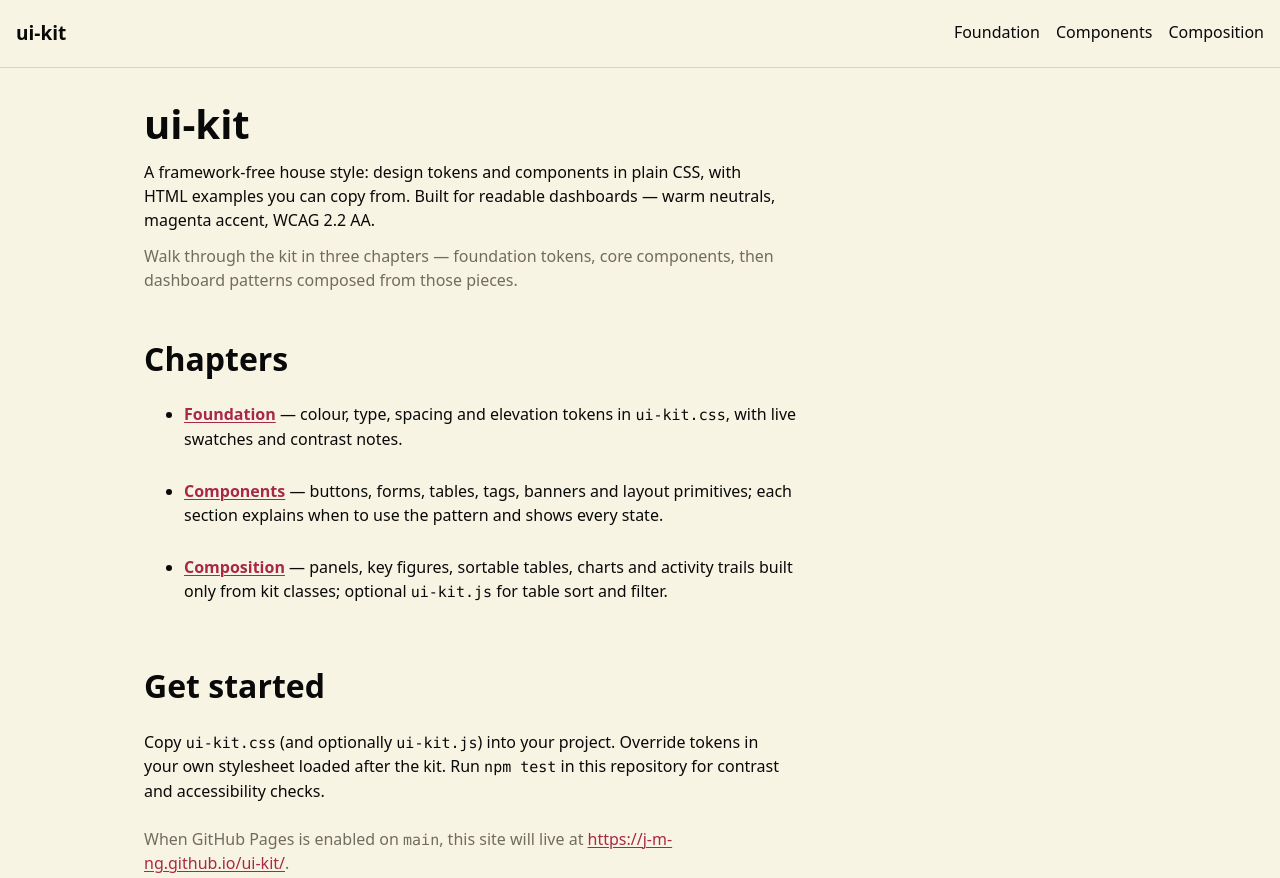
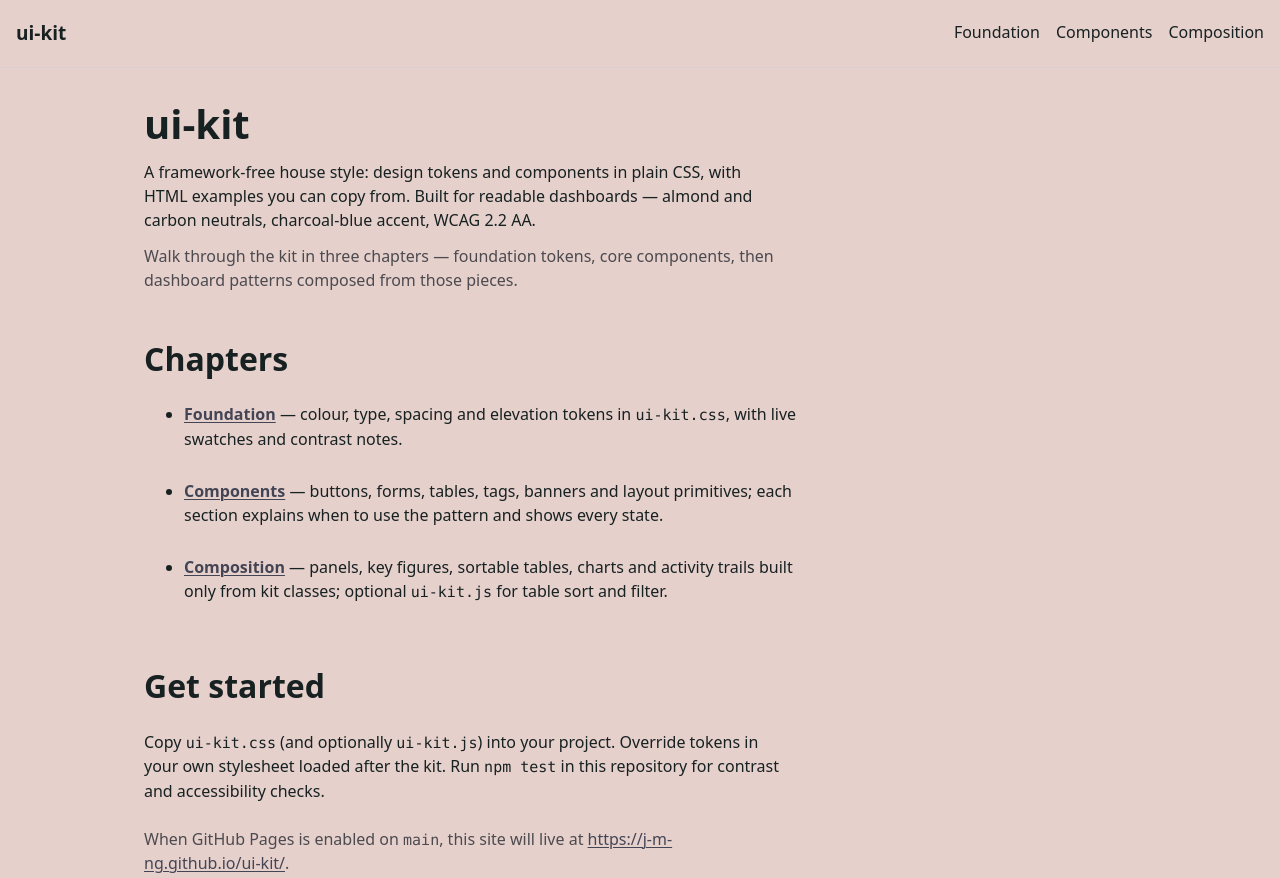
Before and after one commit to J-M-NG/ui-kit, a website: page index.html in a window 1280 px wide. Shown: the top 878 px of the page. Drawn offline with Linux system fonts and the light colour scheme.

Commit message:
ui-kit: carbon–almond palette (v2)
Co-authored-by: Matt N. <J-M-NG@users.noreply.github.com>

```diff
--- a/index.html
+++ b/index.html
@@ -26,7 +26,7 @@
   <main id="main" class="jm-container jm-stack jm-stack--loose">
     <div class="jm-stack jm-stack--tight">
       <h1>ui-kit</h1>
-      <p>A framework-free house style: design tokens and components in plain CSS, with HTML examples you can copy from. Built for readable dashboards — warm neutrals, magenta accent, WCAG 2.2 AA.</p>
+      <p>A framework-free house style: design tokens and components in plain CSS, with HTML examples you can copy from. Built for readable dashboards — almond and carbon neutrals, charcoal-blue accent, WCAG 2.2 AA.</p>
       <p class="jm-secondary-text">Walk through the kit in three chapters — foundation tokens, core components, then dashboard patterns composed from those pieces.</p>
     </div>
 
--- a/ui-kit.css
+++ b/ui-kit.css
@@ -15,7 +15,7 @@
  *
  * Token names use British spelling ("colour"). Use the semantic tokens
  * (--jm-colour-text, --jm-colour-accent, ...) in components and projects;
- * the palette tokens (--jm-graphite-600, ...) exist only to define them.
+ * the palette tokens (--jm-carbon-500, ...) exist only to define them.
  */
 
 @layer jm.tokens, jm.base, jm.components, jm.utilities;
@@ -23,67 +23,71 @@
 @layer jm.tokens {
   /* ------------------------------------------------------------------
      Palette (theme independent). Do not use directly in components.
-     Mapping (Matt-approved refresh): graphite + dim_grey + ivory_mist for
-     neutrals; magenta_bloom for accent, links and focus; coral_glow for
-     warnings. Semantic tokens use darker magenta steps on light surfaces
-     where bloom-500 (#e5446d) sits below 4.5:1 on ivory — bloom-500 stays
-     the palette default and works on dark chrome and dark-theme accent.
-     Success and error keep distinct green/red for scanability.
+     Carbon–almond v2 (Matt, Nov 2026). Five families from Coolors anchors:
+     carbon-black, charcoal-blue, rosy-granite, lilac-ash, almond-silk;
+     100–900 steps interpolated from each anchor. Semantic tokens pick steps
+     for WCAG 2.2 AA (e.g. rosy-granite-500 is too light on almond for body).
+     Success/error stay green/red; warnings use warm steps, not charcoal-blue.
      ------------------------------------------------------------------ */
   :root {
-    --jm-ivory-0: #ffffff;
+    --jm-surface-0: #ffffff;
 
-    --jm-graphite-100: #090909;
-    --jm-graphite-200: #111211;
-    --jm-graphite-300: #1a1a1a;
-    --jm-graphite-400: #222322;
-    --jm-graphite-500: #2a2b2a;
-    --jm-graphite-600: #555755;
-    --jm-graphite-700: #7f817f;
-    --jm-graphite-800: #a9aba9;
-    --jm-graphite-900: #d4d5d4;
+    --jm-carbon-100: #000000;
+    --jm-carbon-200: #050808;
+    --jm-carbon-300: #0b1010;
+    --jm-carbon-400: #111818;
+    --jm-carbon-500: #172121;
+    --jm-carbon-600: #333f3f;
+    --jm-carbon-700: #505d5d;
+    --jm-carbon-800: #6d7b7b;
+    --jm-carbon-900: #8a9a9a;
 
-    --jm-dim-grey-100: #16140f;
-    --jm-dim-grey-200: #2c2a23;
-    --jm-dim-grey-300: #423f36;
-    --jm-dim-grey-400: #58544a;
-    --jm-dim-grey-500: #706c61;
-    --jm-dim-grey-600: #8d887d;
-    --jm-dim-grey-700: #a9a598;
-    --jm-dim-grey-800: #c6c1b4;
-    --jm-dim-grey-900: #e2ddd1;
+    --jm-charcoal-blue-100: #0a0a0f;
+    --jm-charcoal-blue-200: #181820;
+    --jm-charcoal-blue-300: #272731;
+    --jm-charcoal-blue-400: #353642;
+    --jm-charcoal-blue-500: #444554;
+    --jm-charcoal-blue-600: #595a69;
+    --jm-charcoal-blue-700: #6f6f7f;
+    --jm-charcoal-blue-800: #848495;
+    --jm-charcoal-blue-900: #9a9aab;
 
-    --jm-ivory-mist-100: #1a1812;
-    --jm-ivory-mist-200: #2f2c22;
-    --jm-ivory-mist-300: #4a4533;
-    --jm-ivory-mist-400: #7a7256;
-    --jm-ivory-mist-500: #f8f4e3;
-    --jm-ivory-mist-600: #f9f6e8;
-    --jm-ivory-mist-700: #fbf8ee;
-    --jm-ivory-mist-800: #fdfbf5;
-    --jm-ivory-mist-900: #fffef9;
+    --jm-rosy-granite-100: #1a191c;
+    --jm-rosy-granite-200: #333135;
+    --jm-rosy-granite-300: #4c4a4f;
+    --jm-rosy-granite-400: #656268;
+    --jm-rosy-granite-500: #7f7b82;
+    --jm-rosy-granite-600: #949097;
+    --jm-rosy-granite-700: #a9a5ac;
+    --jm-rosy-granite-800: #bebac1;
+    --jm-rosy-granite-900: #d4cfd6;
 
-    --jm-magenta-bloom-100: #2d0a14;
-    --jm-magenta-bloom-200: #5a1429;
-    --jm-magenta-bloom-300: #871e3d;
-    --jm-magenta-bloom-350: #ef88a1;
-    --jm-magenta-bloom-400: #a82a4e;
-    --jm-magenta-bloom-450: #ea6687;
-    --jm-magenta-bloom-500: #e5446d;
-    --jm-magenta-bloom-600: #c9355c;
-    --jm-magenta-bloom-700: #a82848;
-    --jm-magenta-bloom-800: #8a2038;
-    --jm-magenta-bloom-900: #f9d4de;
+    --jm-lilac-ash-100: #2a2528;
+    --jm-lilac-ash-200: #4f464b;
+    --jm-lilac-ash-300: #74686e;
+    --jm-lilac-ash-400: #998a91;
+    --jm-lilac-ash-500: #bfacb5;
+    --jm-lilac-ash-600: #ccbcc4;
+    --jm-lilac-ash-700: #dacdd3;
+    --jm-lilac-ash-800: #e7dde2;
+    --jm-lilac-ash-900: #f5eef1;
 
-    --jm-coral-glow-100: #1a0a05;
-    --jm-coral-glow-200: #35140a;
-    --jm-coral-glow-300: #4f1e0f;
-    --jm-coral-glow-400: #99401f;
-    --jm-coral-glow-500: #ff8966;
-    --jm-coral-glow-600: #c35520;
-    --jm-coral-glow-700: #9a4419;
-    --jm-coral-glow-800: #ffd1ba;
-    --jm-coral-glow-900: #ffe9d6;
+    --jm-almond-silk-100: #2a2220;
+    --jm-almond-silk-200: #584d4b;
+    --jm-almond-silk-300: #877976;
+    --jm-almond-silk-400: #b6a4a1;
+    --jm-almond-silk-500: #e5d0cc;
+    --jm-almond-silk-600: #ebdad7;
+    --jm-almond-silk-700: #f2e5e2;
+    --jm-almond-silk-800: #f8efed;
+    --jm-almond-silk-900: #fffaf9;
+
+    /* Warnings: warm browns so they never read as charcoal-blue accent. */
+    --jm-warm-50: #f8efe6;
+    --jm-warm-600: #8f6035;
+    --jm-warm-700: #704b29;
+    --jm-warm-100: #2a1c10;
+    --jm-warm-900: #f5e8d9;
 
     --jm-green-50: #eaf6ee;
     --jm-green-300: #6cc08a;
@@ -184,68 +188,68 @@
   :root {
     color-scheme: light;
 
-    --jm-colour-background: var(--jm-ivory-mist-500);
-    --jm-colour-surface: var(--jm-ivory-mist-800);
-    --jm-colour-surface-sunken: var(--jm-ivory-mist-700);
+    --jm-colour-background: var(--jm-almond-silk-500);
+    --jm-colour-surface: var(--jm-almond-silk-800);
+    --jm-colour-surface-sunken: var(--jm-almond-silk-700);
 
-    --jm-colour-text: var(--jm-graphite-100);
-    --jm-colour-text-secondary: var(--jm-dim-grey-500);
+    --jm-colour-text: var(--jm-carbon-500);
+    --jm-colour-text-secondary: var(--jm-rosy-granite-300);
 
-    --jm-colour-border: var(--jm-graphite-900); /* decorative dividers only */
-    --jm-colour-border-strong: var(--jm-dim-grey-400); /* form controls: 3:1 */
+    --jm-colour-border: var(--jm-lilac-ash-700); /* decorative dividers only */
+    --jm-colour-border-strong: var(--jm-charcoal-blue-500); /* form controls: 3:1 */
 
-    --jm-colour-accent: var(--jm-magenta-bloom-700);
-    --jm-colour-accent-hover: var(--jm-magenta-bloom-800);
-    --jm-colour-accent-subtle: var(--jm-magenta-bloom-900);
-    --jm-colour-on-accent: var(--jm-ivory-0);
+    --jm-colour-accent: var(--jm-charcoal-blue-500);
+    --jm-colour-accent-hover: var(--jm-charcoal-blue-400);
+    --jm-colour-accent-subtle: var(--jm-lilac-ash-900);
+    --jm-colour-on-accent: var(--jm-surface-0);
 
-    --jm-colour-link: var(--jm-magenta-bloom-700);
-    --jm-colour-link-hover: var(--jm-magenta-bloom-800);
-    --jm-colour-link-visited: var(--jm-dim-grey-500);
+    --jm-colour-link: var(--jm-charcoal-blue-500);
+    --jm-colour-link-hover: var(--jm-charcoal-blue-300);
+    --jm-colour-link-visited: var(--jm-rosy-granite-300);
 
-    --jm-colour-focus: var(--jm-magenta-bloom-400);
+    --jm-colour-focus: var(--jm-carbon-500);
 
     --jm-colour-success: var(--jm-green-600);
     --jm-colour-success-text: var(--jm-green-700);
     --jm-colour-success-background: var(--jm-green-50);
 
-    --jm-colour-warning: var(--jm-coral-glow-600);
-    --jm-colour-warning-text: var(--jm-coral-glow-700);
-    --jm-colour-warning-background: var(--jm-coral-glow-900);
+    --jm-colour-warning: var(--jm-warm-600);
+    --jm-colour-warning-text: var(--jm-warm-700);
+    --jm-colour-warning-background: var(--jm-warm-900);
 
     --jm-colour-error: var(--jm-red-600);
     --jm-colour-error-text: var(--jm-red-700);
     --jm-colour-error-background: var(--jm-red-50);
 
-    --jm-colour-info: var(--jm-dim-grey-500);
-    --jm-colour-info-text: var(--jm-graphite-100);
-    --jm-colour-info-background: var(--jm-graphite-900);
+    --jm-colour-info: var(--jm-rosy-granite-400);
+    --jm-colour-info-text: var(--jm-carbon-500);
+    --jm-colour-info-background: var(--jm-lilac-ash-900);
 
     /* Chart series, in fixed order: always use 1, 2, 3 ... so one colour keeps one meaning.
        Five or fewer series; grey for "other". Label series directly; never rely on colour alone. */
-    --jm-colour-chart-1: var(--jm-magenta-bloom-700);
-    --jm-colour-chart-2: var(--jm-coral-glow-700);
-    --jm-colour-chart-3: var(--jm-dim-grey-500);
+    --jm-colour-chart-1: var(--jm-charcoal-blue-500);
+    --jm-colour-chart-2: var(--jm-warm-700);
+    --jm-colour-chart-3: var(--jm-rosy-granite-300);
     --jm-colour-chart-4: var(--jm-green-700);
     --jm-colour-chart-5: var(--jm-red-700);
-    --jm-colour-chart-other: var(--jm-graphite-600);
+    --jm-colour-chart-other: var(--jm-charcoal-blue-600);
 
     /* Sequential scale for heat cells and ranked values: five steps with the matching text colour.
        Light theme: darkest = largest. Dark theme: lightest = largest. Always print the value in the cell. */
-    --jm-colour-heat-1: var(--jm-magenta-bloom-900);
-    --jm-colour-heat-2: var(--jm-magenta-bloom-600);
-    --jm-colour-heat-3: var(--jm-magenta-bloom-500);
-    --jm-colour-heat-4: var(--jm-magenta-bloom-400);
-    --jm-colour-heat-5: var(--jm-magenta-bloom-300);
-    --jm-colour-heat-text-1: var(--jm-graphite-100);
-    --jm-colour-heat-text-2: var(--jm-ivory-0);
-    --jm-colour-heat-text-3: var(--jm-graphite-100);
-    --jm-colour-heat-text-4: var(--jm-ivory-0);
-    --jm-colour-heat-text-5: var(--jm-ivory-0);
+    --jm-colour-heat-1: var(--jm-lilac-ash-900);
+    --jm-colour-heat-2: var(--jm-lilac-ash-600);
+    --jm-colour-heat-3: var(--jm-lilac-ash-400);
+    --jm-colour-heat-4: var(--jm-charcoal-blue-500);
+    --jm-colour-heat-5: var(--jm-charcoal-blue-300);
+    --jm-colour-heat-text-1: var(--jm-carbon-500);
+    --jm-colour-heat-text-2: var(--jm-carbon-500);
+    --jm-colour-heat-text-3: var(--jm-carbon-500);
+    --jm-colour-heat-text-4: var(--jm-surface-0);
+    --jm-colour-heat-text-5: var(--jm-surface-0);
 
-    --jm-shadow-sm: 0 1px 2px rgb(9 9 9 / 0.05);
-    --jm-shadow-md: 0 2px 4px rgb(9 9 9 / 0.06);
-    --jm-shadow-lg: 0 6px 16px rgb(9 9 9 / 0.08);
+    --jm-shadow-sm: 0 1px 2px rgb(23 33 33 / 0.06);
+    --jm-shadow-md: 0 2px 4px rgb(23 33 33 / 0.08);
+    --jm-shadow-lg: 0 6px 16px rgb(23 33 33 / 0.10);
   }
 
   /* ------------------------------------------------------------------
@@ -256,60 +260,60 @@
     :root:not([data-theme="light"]) {
       color-scheme: dark;
 
-      --jm-colour-background: var(--jm-graphite-100);
-      --jm-colour-surface: var(--jm-graphite-200);
-      --jm-colour-surface-sunken: var(--jm-graphite-300);
+      --jm-colour-background: var(--jm-carbon-500);
+      --jm-colour-surface: var(--jm-carbon-400);
+      --jm-colour-surface-sunken: var(--jm-carbon-300);
 
-      --jm-colour-text: var(--jm-ivory-mist-500);
-      --jm-colour-text-secondary: var(--jm-graphite-800);
+      --jm-colour-text: var(--jm-almond-silk-500);
+      --jm-colour-text-secondary: var(--jm-lilac-ash-500);
 
-      --jm-colour-border: var(--jm-graphite-400);
-      --jm-colour-border-strong: var(--jm-graphite-700);
+      --jm-colour-border: var(--jm-carbon-700);
+      --jm-colour-border-strong: var(--jm-charcoal-blue-700);
 
-      --jm-colour-accent: var(--jm-magenta-bloom-500);
-      --jm-colour-accent-hover: var(--jm-magenta-bloom-450);
-      --jm-colour-accent-subtle: var(--jm-magenta-bloom-100);
-      --jm-colour-on-accent: var(--jm-graphite-100);
+      --jm-colour-accent: var(--jm-lilac-ash-500);
+      --jm-colour-accent-hover: var(--jm-almond-silk-600);
+      --jm-colour-accent-subtle: var(--jm-lilac-ash-200);
+      --jm-colour-on-accent: var(--jm-carbon-500);
 
-      --jm-colour-link: var(--jm-magenta-bloom-450);
-      --jm-colour-link-hover: var(--jm-magenta-bloom-350);
-      --jm-colour-link-visited: var(--jm-graphite-800);
+      --jm-colour-link: var(--jm-almond-silk-600);
+      --jm-colour-link-hover: var(--jm-lilac-ash-600);
+      --jm-colour-link-visited: var(--jm-rosy-granite-700);
 
-      --jm-colour-focus: var(--jm-magenta-bloom-350);
+      --jm-colour-focus: var(--jm-lilac-ash-500);
 
       --jm-colour-success: var(--jm-green-300);
       --jm-colour-success-text: var(--jm-green-300);
       --jm-colour-success-background: var(--jm-green-950);
 
-      --jm-colour-warning: var(--jm-coral-glow-500);
-      --jm-colour-warning-text: var(--jm-coral-glow-800);
-      --jm-colour-warning-background: var(--jm-coral-glow-100);
+      --jm-colour-warning: var(--jm-warm-900);
+      --jm-colour-warning-text: var(--jm-warm-900);
+      --jm-colour-warning-background: var(--jm-warm-100);
 
       --jm-colour-error: var(--jm-red-300);
       --jm-colour-error-text: var(--jm-red-300);
       --jm-colour-error-background: var(--jm-red-950);
 
-      --jm-colour-info: var(--jm-graphite-800);
-      --jm-colour-info-text: var(--jm-ivory-mist-500);
-      --jm-colour-info-background: var(--jm-graphite-300);
+      --jm-colour-info: var(--jm-rosy-granite-700);
+      --jm-colour-info-text: var(--jm-almond-silk-500);
+      --jm-colour-info-background: var(--jm-carbon-300);
 
-      --jm-colour-chart-1: var(--jm-magenta-bloom-450);
-      --jm-colour-chart-2: var(--jm-coral-glow-500);
-      --jm-colour-chart-3: var(--jm-dim-grey-700);
+      --jm-colour-chart-1: var(--jm-lilac-ash-500);
+      --jm-colour-chart-2: var(--jm-warm-900);
+      --jm-colour-chart-3: var(--jm-rosy-granite-600);
       --jm-colour-chart-4: var(--jm-green-300);
       --jm-colour-chart-5: var(--jm-red-300);
-      --jm-colour-chart-other: var(--jm-graphite-700);
+      --jm-colour-chart-other: var(--jm-charcoal-blue-700);
 
-      --jm-colour-heat-1: var(--jm-magenta-bloom-100);
-      --jm-colour-heat-2: var(--jm-magenta-bloom-300);
-      --jm-colour-heat-3: var(--jm-magenta-bloom-400);
-      --jm-colour-heat-4: var(--jm-magenta-bloom-450);
-      --jm-colour-heat-5: var(--jm-magenta-bloom-350);
-      --jm-colour-heat-text-1: var(--jm-ivory-mist-500);
-      --jm-colour-heat-text-2: var(--jm-ivory-mist-500);
-      --jm-colour-heat-text-3: var(--jm-ivory-0);
-      --jm-colour-heat-text-4: var(--jm-graphite-100);
-      --jm-colour-heat-text-5: var(--jm-graphite-100);
+      --jm-colour-heat-1: var(--jm-carbon-300);
+      --jm-colour-heat-2: var(--jm-charcoal-blue-400);
+      --jm-colour-heat-3: var(--jm-charcoal-blue-600);
+      --jm-colour-heat-4: var(--jm-lilac-ash-500);
+      --jm-colour-heat-5: var(--jm-almond-silk-500);
+      --jm-colour-heat-text-1: var(--jm-almond-silk-500);
+      --jm-colour-heat-text-2: var(--jm-almond-silk-500);
+      --jm-colour-heat-text-3: var(--jm-almond-silk-500);
+      --jm-colour-heat-text-4: var(--jm-carbon-500);
+      --jm-colour-heat-text-5: var(--jm-carbon-500);
 
       --jm-shadow-sm: 0 1px 2px rgb(0 0 0 / 0.35);
       --jm-shadow-md: 0 2px 4px rgb(0 0 0 / 0.40);
@@ -320,60 +324,60 @@
   :root[data-theme="dark"] {
     color-scheme: dark;
 
-    --jm-colour-background: var(--jm-graphite-100);
-    --jm-colour-surface: var(--jm-graphite-200);
-    --jm-colour-surface-sunken: var(--jm-graphite-300);
+    --jm-colour-background: var(--jm-carbon-500);
+    --jm-colour-surface: var(--jm-carbon-400);
+    --jm-colour-surface-sunken: var(--jm-carbon-300);
 
-    --jm-colour-text: var(--jm-ivory-mist-500);
-    --jm-colour-text-secondary: var(--jm-graphite-800);
+    --jm-colour-text: var(--jm-almond-silk-500);
+    --jm-colour-text-secondary: var(--jm-lilac-ash-500);
 
-    --jm-colour-border: var(--jm-graphite-400);
-    --jm-colour-border-strong: var(--jm-graphite-700);
+    --jm-colour-border: var(--jm-carbon-700);
+    --jm-colour-border-strong: var(--jm-charcoal-blue-700);
 
-    --jm-colour-accent: var(--jm-magenta-bloom-500);
-    --jm-colour-accent-hover: var(--jm-magenta-bloom-450);
-    --jm-colour-accent-subtle: var(--jm-magenta-bloom-100);
-    --jm-colour-on-accent: var(--jm-graphite-100);
+    --jm-colour-accent: var(--jm-lilac-ash-500);
+    --jm-colour-accent-hover: var(--jm-almond-silk-600);
+    --jm-colour-accent-subtle: var(--jm-lilac-ash-200);
+    --jm-colour-on-accent: var(--jm-carbon-500);
 
-    --jm-colour-link: var(--jm-magenta-bloom-450);
-    --jm-colour-link-hover: var(--jm-magenta-bloom-350);
-    --jm-colour-link-visited: var(--jm-graphite-800);
+    --jm-colour-link: var(--jm-almond-silk-600);
+    --jm-colour-link-hover: var(--jm-lilac-ash-600);
+    --jm-colour-link-visited: var(--jm-rosy-granite-700);
 
-    --jm-colour-focus: var(--jm-magenta-bloom-350);
+    --jm-colour-focus: var(--jm-lilac-ash-500);
 
     --jm-colour-success: var(--jm-green-300);
     --jm-colour-success-text: var(--jm-green-300);
     --jm-colour-success-background: var(--jm-green-950);
 
-    --jm-colour-warning: var(--jm-coral-glow-500);
-    --jm-colour-warning-text: var(--jm-coral-glow-800);
-    --jm-colour-warning-background: var(--jm-coral-glow-100);
+    --jm-colour-warning: var(--jm-warm-900);
+    --jm-colour-warning-text: var(--jm-warm-900);
+    --jm-colour-warning-background: var(--jm-warm-100);
 
     --jm-colour-error: var(--jm-red-300);
     --jm-colour-error-text: var(--jm-red-300);
     --jm-colour-error-background: var(--jm-red-950);
 
-    --jm-colour-info: var(--jm-graphite-800);
-    --jm-colour-info-text: var(--jm-ivory-mist-500);
-    --jm-colour-info-background: var(--jm-graphite-300);
+    --jm-colour-info: var(--jm-rosy-granite-700);
+    --jm-colour-info-text: var(--jm-almond-silk-500);
+    --jm-colour-info-background: var(--jm-carbon-300);
 
-    --jm-colour-chart-1: var(--jm-magenta-bloom-450);
-    --jm-colour-chart-2: var(--jm-coral-glow-500);
-    --jm-colour-chart-3: var(--jm-dim-grey-700);
+    --jm-colour-chart-1: var(--jm-lilac-ash-500);
+    --jm-colour-chart-2: var(--jm-warm-900);
+    --jm-colour-chart-3: var(--jm-rosy-granite-600);
     --jm-colour-chart-4: var(--jm-green-300);
     --jm-colour-chart-5: var(--jm-red-300);
-    --jm-colour-chart-other: var(--jm-graphite-700);
+    --jm-colour-chart-other: var(--jm-charcoal-blue-700);
 
-    --jm-colour-heat-1: var(--jm-magenta-bloom-100);
-    --jm-colour-heat-2: var(--jm-magenta-bloom-300);
-    --jm-colour-heat-3: var(--jm-magenta-bloom-400);
-    --jm-colour-heat-4: var(--jm-magenta-bloom-450);
-    --jm-colour-heat-5: var(--jm-magenta-bloom-350);
-    --jm-colour-heat-text-1: var(--jm-ivory-mist-500);
-    --jm-colour-heat-text-2: var(--jm-ivory-mist-500);
-    --jm-colour-heat-text-3: var(--jm-ivory-0);
-    --jm-colour-heat-text-4: var(--jm-graphite-100);
-    --jm-colour-heat-text-5: var(--jm-graphite-100);
+    --jm-colour-heat-1: var(--jm-carbon-300);
+    --jm-colour-heat-2: var(--jm-charcoal-blue-400);
+    --jm-colour-heat-3: var(--jm-charcoal-blue-600);
+    --jm-colour-heat-4: var(--jm-lilac-ash-500);
+    --jm-colour-heat-5: var(--jm-almond-silk-500);
+    --jm-colour-heat-text-1: var(--jm-almond-silk-500);
+    --jm-colour-heat-text-2: var(--jm-almond-silk-500);
+    --jm-colour-heat-text-3: var(--jm-almond-silk-500);
+    --jm-colour-heat-text-4: var(--jm-carbon-500);
+    --jm-colour-heat-text-5: var(--jm-carbon-500);
 
     --jm-shadow-sm: 0 1px 2px rgb(0 0 0 / 0.35);
     --jm-shadow-md: 0 2px 4px rgb(0 0 0 / 0.40);
```
Also changed, not shown: examples/index.html (+1 -1 lines), streamlit/config.toml (+19 -19 lines), CHANGELOG.md, README.md.
